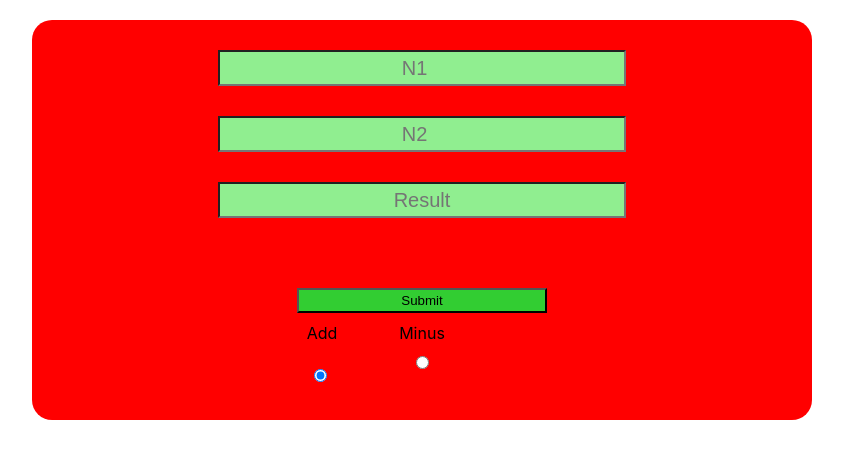
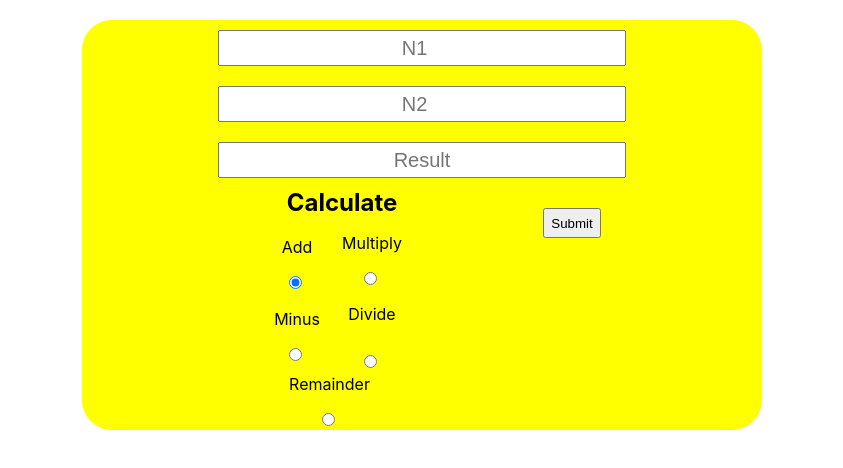
Before and after one commit to kishan80090/project, a React (Create React App) app: page / in a window 1280 px wide. Shown: the top 468 px of the page, without its empty margins (218-1061 px from the left). Built offline with nearby package versions, Linux system fonts and the light colour scheme.

Commit message:
finalproject

```diff
--- a/src/App.js
+++ b/src/App.js
@@ -1,13 +1,13 @@
 
-import Project2 from './component/Project2';
-// import Project1 from './component/Project1';
+// import Project2 from './component/Project2';
+import Project1 from './component/Project1';
 import './App.css';
 function App() {
   return (
     <div className="App">
-      <Project2></Project2>
+      {/* <Project2></Project2> */}
 
-      {/* <Project1></Project1> */}
+      <Project1></Project1>
 
     </div>
   );
--- a/src/component/Project1.js
+++ b/src/component/Project1.js
@@ -10,28 +10,28 @@ function Project1(Props) {
         e.preventDefault();
         const num1 = Number(N1);
         const num2 = Number(N2);
-        let res;
+        let x;
 
         switch (operation) {
             case "add":
-                res = num1 + num2;
+                x = num1 + num2;
                 break;
             case "subtract":
-                res = num1 - num2;
+                x = num1 - num2;
                 break;
             case "multiply":
-                res = num1 * num2;
+                x = num1 * num2;
                 break;
             case "divide":
-                res = num2 !== 0 ? num1 / num2 : "Error";
+                x = num2 !== 0 ? num1 / num2 : "Error";
                 break;
             case "remainder":
-                res = num2 !== 0 ? num1 % num2 : "Error";
+                x = num2 !== 0 ? num1 % num2 : "Error";
                 break;
             default:
-                res = "Invalid";
+                x = "Invalid";
         }
-        setResult(res);
+        setResult(x);
     }
     return (
         <div className='col'>
```
